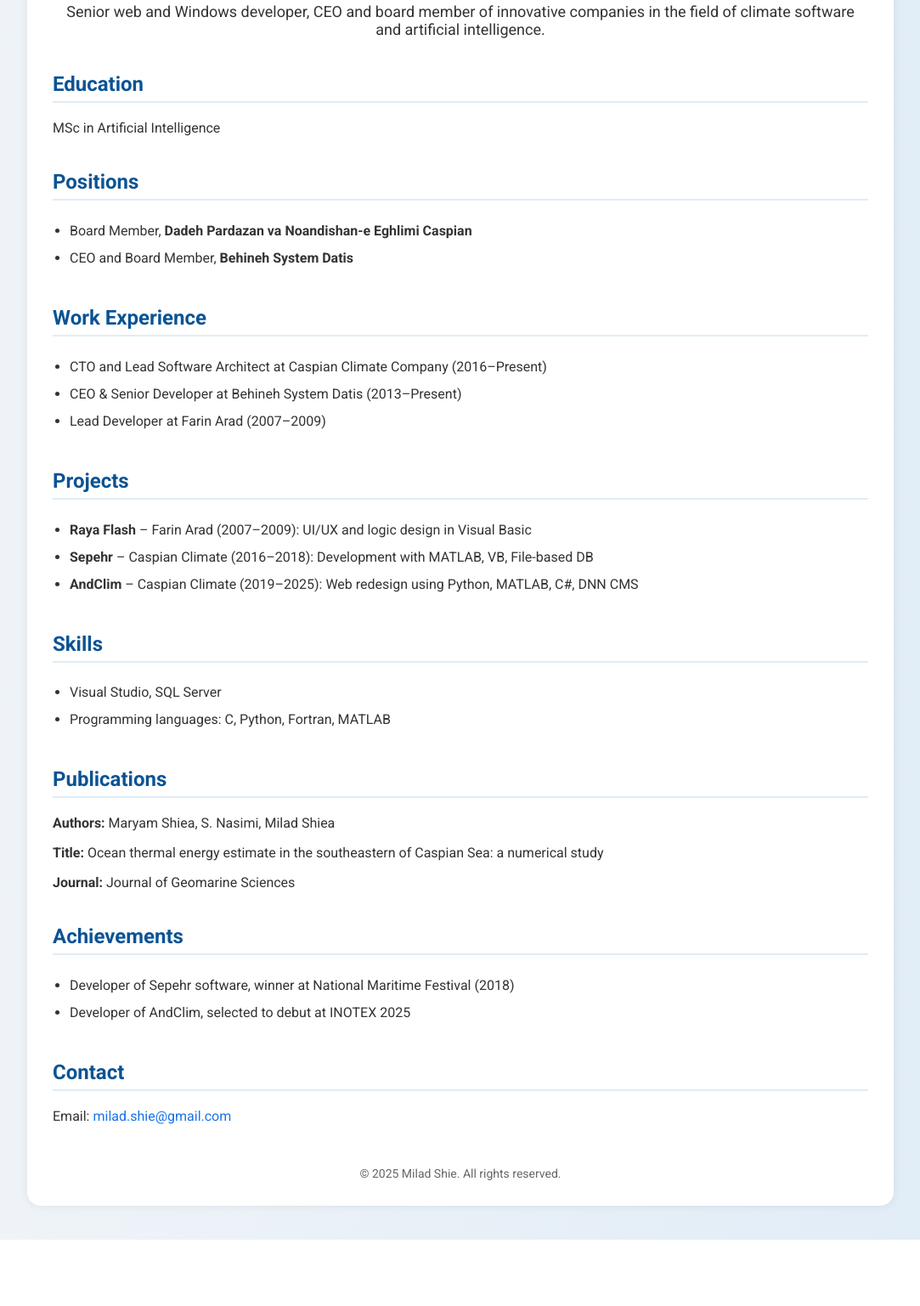
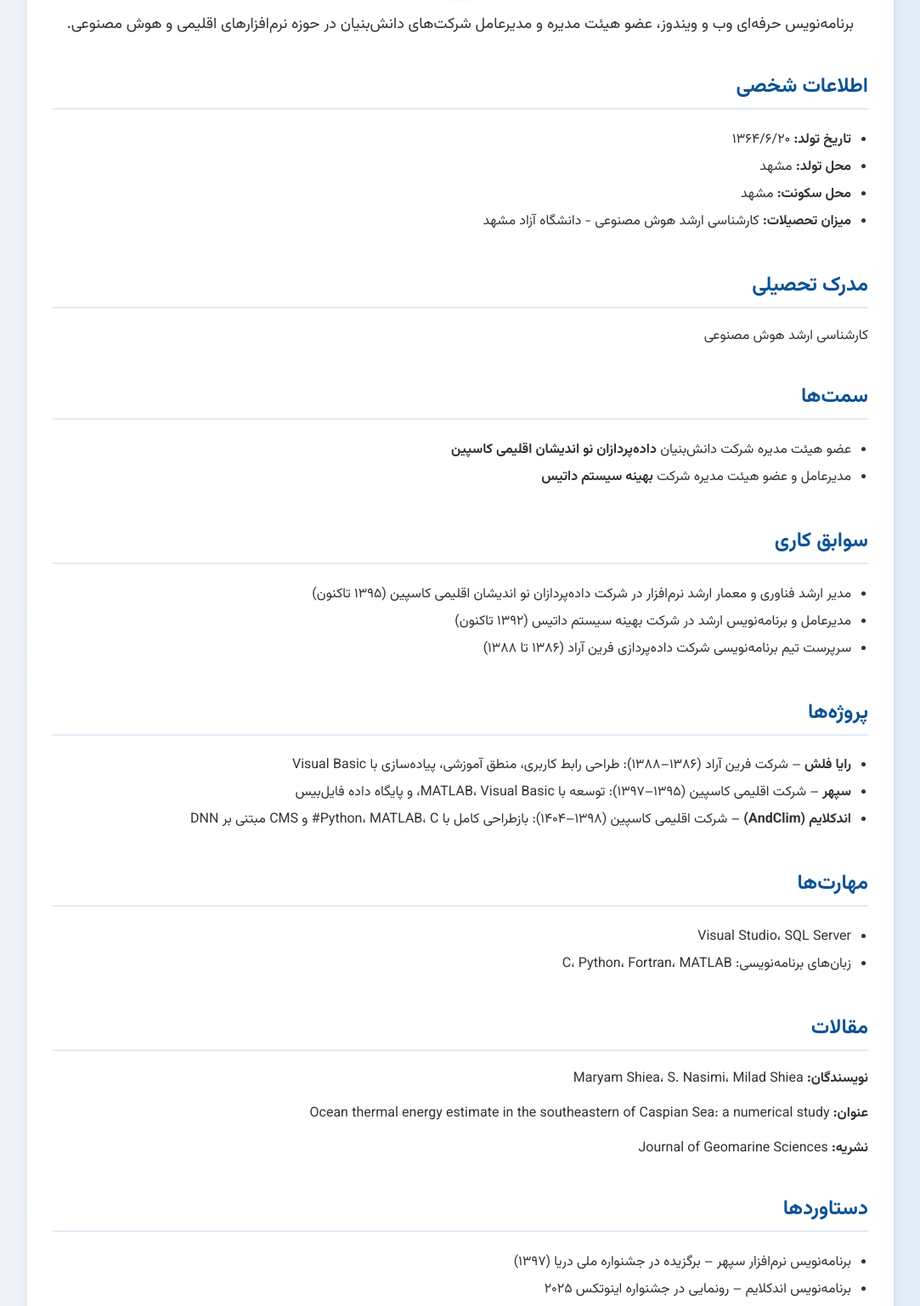
Before and after one commit to caspian-climate/caspian-climate.github.io, a plain HTML site: page en.html in a window 1280 px wide. Shown: the part 328-1865 px from the top of the page at 85% size, without its empty margins (98-1181 px from the left). Before the commit the page ends 1787 px from the top, so only its background shows below. Drawn offline with Linux system fonts and the light colour scheme.

Commit message:
Update en.html

```diff
--- a/en.html
+++ b/en.html
@@ -1,20 +1,22 @@
 <!DOCTYPE html>
-<html lang="en">
+<html lang="fa">
 <head>
   <meta charset="UTF-8" />
   <meta name="viewport" content="width=device-width, initial-scale=1" />
-  <title>Milad Shie - Senior Developer & CEO</title>
-  <meta name="description" content="Milad Shie Ali, senior software engineer and CEO, board member at leading AI and climate software companies in Iran." />
-  <meta name="keywords" content="Milad Shie, Milad Shie Ali, software engineer, CEO, climate software, AndClim, Raya Flash, Sepehr" />
+  <title>میلاد شیعه - برنامه‌نویس و مدیرعامل</title>
+  <meta name="google-site-verification" content="7zoOhExdIfnDe0ewLnxPjmSEAO-PiRM___I8Hg6B4z4" />
+  <meta name="description" content="میلاد شیعه، میلاد شیعه علی، برنامه‌نویس حرفه‌ای وب و ویندوز، مدیرعامل و عضو هیئت مدیره شرکت‌های دانش‌بنیان." />
+  <meta name="keywords" content="میلاد شیعه، میلاد شیعه علی، برنامه نویس، مدیرعامل، دانش بنیان، نرم افزار، رایا فلش، سپهر، اندکلایم" />
   <link rel="preconnect" href="https://fonts.googleapis.com">
   <link rel="preconnect" href="https://fonts.gstatic.com" crossorigin>
-  <link href="https://fonts.googleapis.com/css2?family=Roboto:wght@400;700&display=swap" rel="stylesheet">
+  <link href="https://fonts.googleapis.com/css2?family=Vazirmatn:wght@400;700&display=swap" rel="stylesheet">
   <style>
     body {
-      font-family: 'Roboto', sans-serif;
+      font-family: 'Vazirmatn', Tahoma, sans-serif;
       background: linear-gradient(to right, #f0f4f8, #e0ecf7);
       margin: 0;
       padding: 0;
+      direction: rtl;
       color: #333;
     }
     .container {
@@ -37,7 +39,7 @@
       margin-top: 40px;
     }
     ul {
-      padding-left: 20px;
+      padding-right: 20px;
       line-height: 2;
     }
     .profile-img {
@@ -69,18 +71,18 @@
   {
     "@context": "https://schema.org",
     "@type": "Person",
-    "name": "Milad Shie Ali",
-    "alternateName": "Milad Shie",
+    "name": "میلاد شیعه علی",
+    "alternateName": "میلاد شیعه",
     "url": "https://miladshieali.ir",
     "image": "https://caspian-clm.com/imagesteam/miladshie.jpg",
-    "jobTitle": "Senior Software Developer and CEO",
+    "jobTitle": "برنامه‌نویس ارشد و مدیرعامل",
     "worksFor": [
-      { "@type": "Organization", "name": "Dadeh Pardazan va Noandishan-e Eghlimi Caspian" },
-      { "@type": "Organization", "name": "Behineh System Datis" }
+      { "@type": "Organization", "name": "داده‌پردازان نو اندیشان اقلیمی کاسپین" },
+      { "@type": "Organization", "name": "بهینه سیستم داتیس" }
     ],
     "alumniOf": {
       "@type": "CollegeOrUniversity",
-      "name": "MSc in Artificial Intelligence"
+      "name": "کارشناسی ارشد هوش مصنوعی"
     },
     "email": "mailto:milad.shie@gmail.com",
     "sameAs": [
@@ -92,54 +94,62 @@
 </head>
 <body>
   <div class="container">
-    <h1>Milad Shie</h1>
-    <img class="profile-img" src="https://caspian-clm.com/imagesteam/miladshie.jpg" alt="Milad Shie" />
-    <p class="intro">Senior web and Windows developer, CEO and board member of innovative companies in the field of climate software and artificial intelligence.</p>
+    <h1>میلاد شیعه</h1>
+    <img class="profile-img" src="https://caspian-clm.com/imagesteam/miladshie.jpg" alt="میلاد شیعه" />
+    <p class="intro">برنامه‌نویس حرفه‌ای وب و ویندوز، عضو هیئت مدیره و مدیرعامل شرکت‌های دانش‌بنیان در حوزه نرم‌افزارهای اقلیمی و هوش مصنوعی.</p>
 
-    <h2>Education</h2>
-    <p>MSc in Artificial Intelligence</p>
-
-    <h2>Positions</h2>
+    <h2>اطلاعات شخصی</h2>
     <ul>
-      <li>Board Member, <strong>Dadeh Pardazan va Noandishan-e Eghlimi Caspian</strong></li>
-      <li>CEO and Board Member, <strong>Behineh System Datis</strong></li>
+      <li><strong>تاریخ تولد:</strong> ۱۳۶۴/۶/۲۰</li>
+      <li><strong>محل تولد:</strong> مشهد</li>
+      <li><strong>محل سکونت:</strong> مشهد</li>
+      <li><strong>میزان تحصیلات:</strong> کارشناسی ارشد هوش مصنوعی - دانشگاه آزاد مشهد</li>
     </ul>
 
-    <h2>Work Experience</h2>
+    <h2>مدرک تحصیلی</h2>
+    <p>کارشناسی ارشد هوش مصنوعی</p>
+
+    <h2>سمت‌ها</h2>
     <ul>
-      <li>CTO and Lead Software Architect at Caspian Climate Company (2016–Present)</li>
-      <li>CEO & Senior Developer at Behineh System Datis (2013–Present)</li>
-      <li>Lead Developer at Farin Arad (2007–2009)</li>
+      <li>عضو هیئت مدیره شرکت دانش‌بنیان <strong>داده‌پردازان نو اندیشان اقلیمی کاسپین</strong></li>
+      <li>مدیرعامل و عضو هیئت مدیره شرکت <strong>بهینه سیستم داتیس</strong></li>
     </ul>
 
-    <h2>Projects</h2>
+    <h2>سوابق کاری</h2>
     <ul>
-      <li><strong>Raya Flash</strong> – Farin Arad (2007–2009): UI/UX and logic design in Visual Basic</li>
-      <li><strong>Sepehr</strong> – Caspian Climate (2016–2018): Development with MATLAB, VB, File-based DB</li>
-      <li><strong>AndClim</strong> – Caspian Climate (2019–2025): Web redesign using Python, MATLAB, C#, DNN CMS</li>
+      <li>مدیر ارشد فناوری و معمار ارشد نرم‌افزار در شرکت داده‌پردازان نو اندیشان اقلیمی کاسپین (۱۳۹۵ تاکنون)</li>
+      <li>مدیرعامل و برنامه‌نویس ارشد در شرکت بهینه سیستم داتیس (۱۳۹۲ تاکنون)</li>
+      <li>سرپرست تیم برنامه‌نویسی شرکت داده‌پردازی فرین آراد (۱۳۸۶ تا ۱۳۸۸)</li>
     </ul>
 
-    <h2>Skills</h2>
+    <h2>پروژه‌ها</h2>
     <ul>
-      <li>Visual Studio, SQL Server</li>
-      <li>Programming languages: C, Python, Fortran, MATLAB</li>
+      <li><strong>رایا فلش</strong> – شرکت فرین آراد (۱۳۸۶–۱۳۸۸): طراحی رابط کاربری، منطق آموزشی، پیاده‌سازی با Visual Basic</li>
+      <li><strong>سپهر</strong> – شرکت اقلیمی کاسپین (۱۳۹۵–۱۳۹۷): توسعه با MATLAB، Visual Basic، و پایگاه داده فایل‌بیس</li>
+      <li><strong>اندکلایم (AndClim)</strong> – شرکت اقلیمی کاسپین (۱۳۹۸–۱۴۰۴): بازطراحی کامل با Python، MATLAB، C# و CMS مبتنی بر DNN</li>
     </ul>
 
-    <h2>Publications</h2>
-    <p><strong>Authors:</strong> Maryam Shiea, S. Nasimi, Milad Shiea</p>
-    <p><strong>Title:</strong> Ocean thermal energy estimate in the southeastern of Caspian Sea: a numerical study</p>
-    <p><strong>Journal:</strong> Journal of Geomarine Sciences</p>
-
-    <h2>Achievements</h2>
+    <h2>مهارت‌ها</h2>
     <ul>
-      <li>Developer of Sepehr software, winner at National Maritime Festival (2018)</li>
-      <li>Developer of AndClim, selected to debut at INOTEX 2025</li>
+      <li>Visual Studio، SQL Server</li>
+      <li>زبان‌های برنامه‌نویسی: C، Python، Fortran، MATLAB</li>
     </ul>
 
-    <h2>Contact</h2>
-    <p>Email: <a href="mailto:milad.shie@gmail.com">milad.shie@gmail.com</a></p>
+    <h2>مقالات</h2>
+    <p><strong>نویسندگان:</strong> Maryam Shiea، S. Nasimi، Milad Shiea</p>
+    <p><strong>عنوان:</strong> Ocean thermal energy estimate in the southeastern of Caspian Sea: a numerical study</p>
+    <p><strong>نشریه:</strong> Journal of Geomarine Sciences</p>
 
-    <div class="footer">&copy; 2025 Milad Shie. All rights reserved.</div>
+    <h2>دستاوردها</h2>
+    <ul>
+      <li>برنامه‌نویس نرم‌افزار سپهر – برگزیده در جشنواره ملی دریا (۱۳۹۷)</li>
+      <li>برنامه‌نویس اندکلایم – رونمایی در جشنواره اینوتکس ۲۰۲۵</li>
+    </ul>
+
+    <h2>تماس</h2>
+    <p>ایمیل: <a href="mailto:milad.shie@gmail.com">milad.shie@gmail.com</a></p>
+
+    <div class="footer">&copy; 2025 میلاد شیعه. همه حقوق محفوظ است.</div>
   </div>
 </body>
 </html>
```
